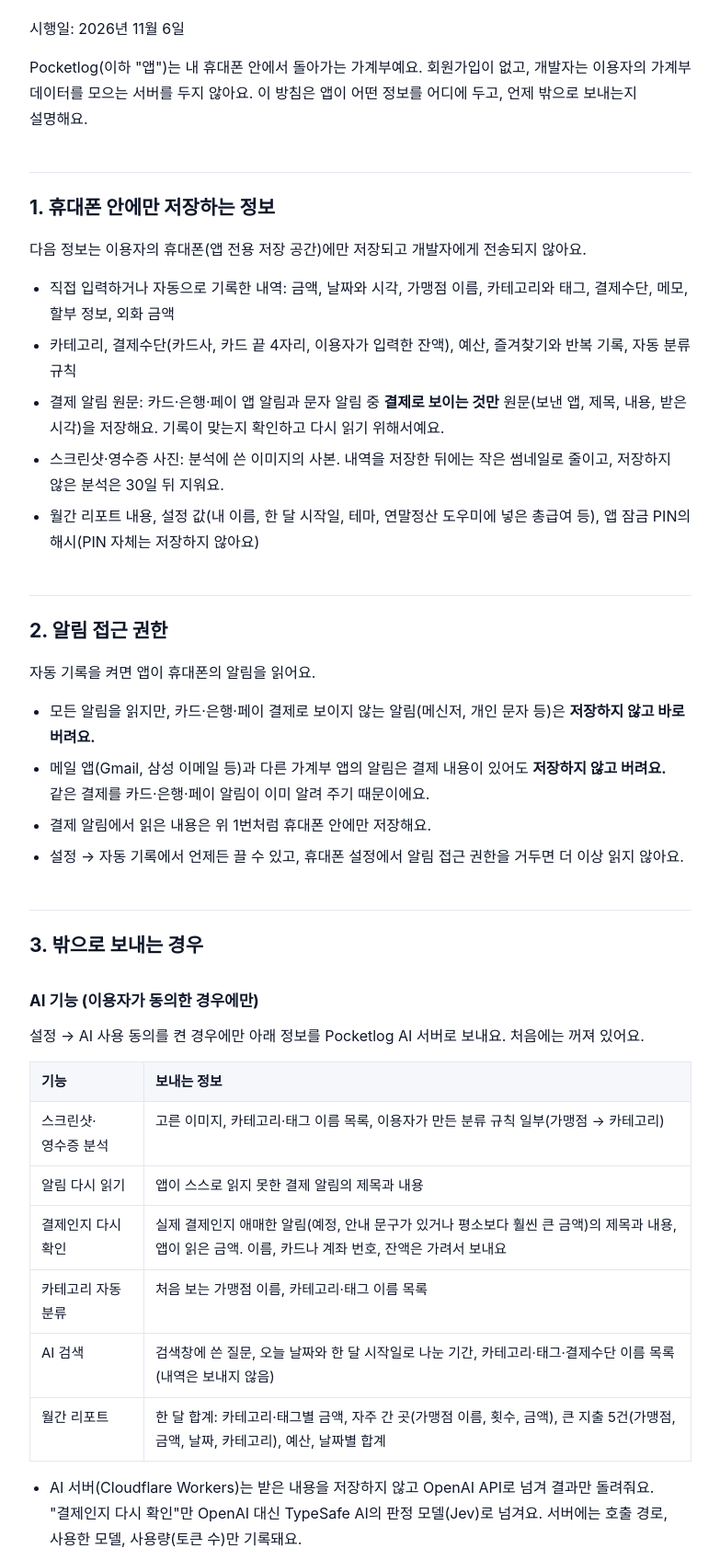
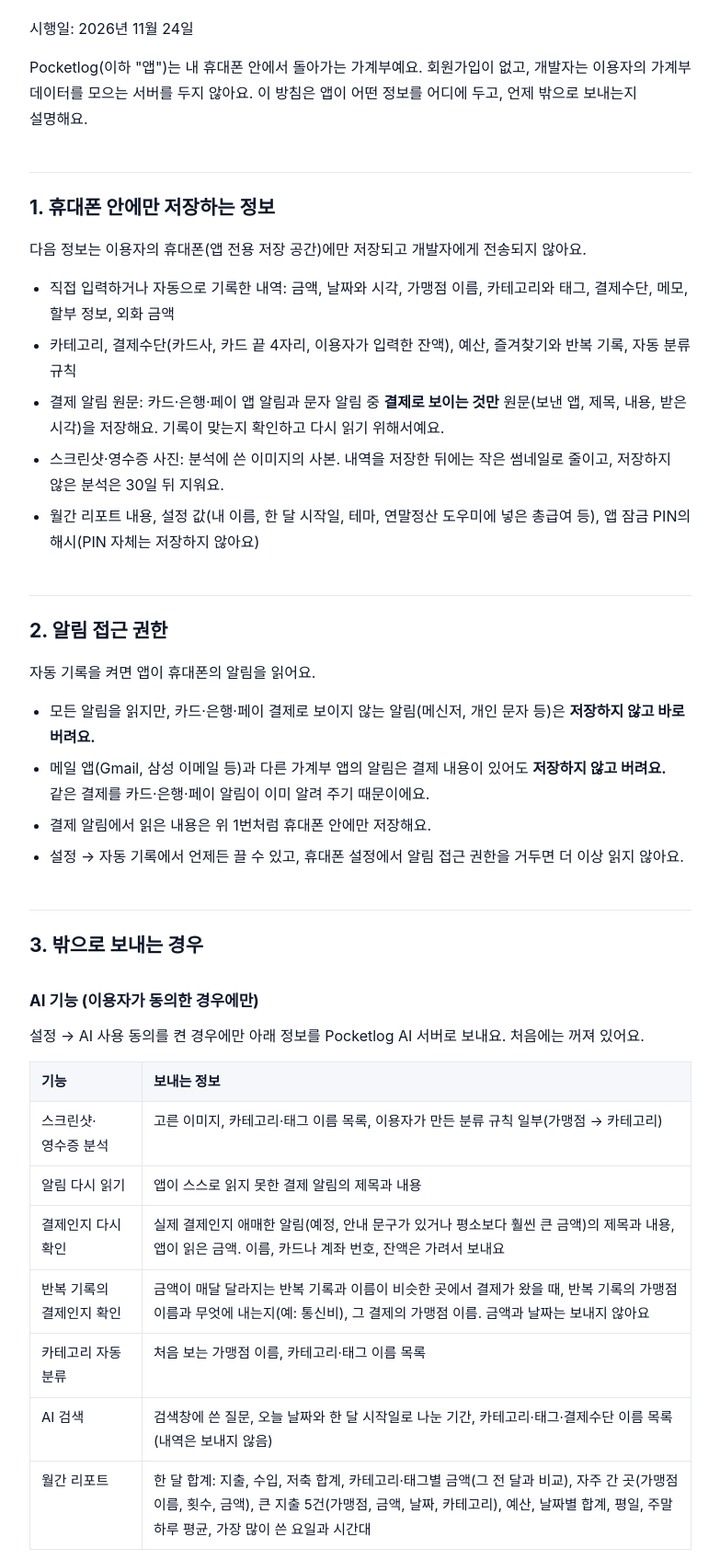
Before and after one commit to full-fish/fullfish-site, a website: page public/privacy/pocketlog/index.html in a window 1280 px wide. Shown: the part 159-1855 px from the top of the page at 92% size, without its empty margins (248-1031 px from the left). Drawn offline with Linux system fonts and the light colour scheme; a web font is replaced by a local one.

Commit message:
docs: Pocketlog 개인정보처리방침을 앱 저장소와 맞추기 (시행일 2026-11-24)
반복 기록의 결제인지 확인(TypeSafe), 월간 리포트가 보내는 것, 드라이브 백업 남기는 것

Co-Authored-By: Claude Opus 5.5 <noreply@anthropic.com>

```diff
--- a/public/privacy/pocketlog/index.html
+++ b/public/privacy/pocketlog/index.html
@@ -13,7 +13,7 @@
     <header class="legal-header"><a href="/">FULLFISH</a></header>
     <main class="legal">
       <h1>Pocketlog 개인정보처리방침</h1>
-      <p>시행일: 2026년 11월 6일</p>
+      <p>시행일: 2026년 11월 24일</p>
       <p>Pocketlog(이하 &quot;앱&quot;)는 내 휴대폰 안에서 돌아가는 가계부예요. 회원가입이 없고, 개발자는 이용자의 가계부 데이터를 모으는 서버를 두지 않아요. 이 방침은 앱이 어떤 정보를 어디에 두고, 언제 밖으로 보내는지 설명해요.</p>
       <h2>1. 휴대폰 안에만 저장하는 정보</h2>
       <p>다음 정보는 이용자의 휴대폰(앱 전용 저장 공간)에만 저장되고 개발자에게 전송되지 않아요.</p>
@@ -55,6 +55,10 @@
       <td>실제 결제인지 애매한 알림(예정, 안내 문구가 있거나 평소보다 훨씬 큰 금액)의 제목과 내용, 앱이 읽은 금액. 이름, 카드나 계좌 번호, 잔액은 가려서 보내요</td>
       </tr>
       <tr>
+      <td>반복 기록의 결제인지 확인</td>
+      <td>금액이 매달 달라지는 반복 기록과 이름이 비슷한 곳에서 결제가 왔을 때, 반복 기록의 가맹점 이름과 무엇에 내는지(예: 통신비), 그 결제의 가맹점 이름. 금액과 날짜는 보내지 않아요</td>
+      </tr>
+      <tr>
       <td>카테고리 자동 분류</td>
       <td>처음 보는 가맹점 이름, 카테고리·태그 이름 목록</td>
       </tr>
@@ -64,11 +68,11 @@
       </tr>
       <tr>
       <td>월간 리포트</td>
-      <td>한 달 합계: 카테고리·태그별 금액, 자주 간 곳(가맹점 이름, 횟수, 금액), 큰 지출 5건(가맹점, 금액, 날짜, 카테고리), 예산, 날짜별 합계</td>
+      <td>한 달 합계: 지출, 수입, 저축 합계, 카테고리·태그별 금액(그 전 달과 비교), 자주 간 곳(가맹점 이름, 횟수, 금액), 큰 지출 5건(가맹점, 금액, 날짜, 카테고리), 예산, 날짜별 합계, 평일, 주말 하루 평균, 가장 많이 쓴 요일과 시간대</td>
       </tr>
       </tbody></table></div>
       <ul>
-      <li>AI 서버(Cloudflare Workers)는 받은 내용을 저장하지 않고 OpenAI API로 넘겨 결과만 돌려줘요. &quot;결제인지 다시 확인&quot;만 OpenAI 대신 TypeSafe AI의 판정 모델(Jev)로 넘겨요. 서버에는 호출 경로, 사용한 모델, 사용량(토큰 수)만 기록돼요.</li>
+      <li>AI 서버(Cloudflare Workers)는 받은 내용을 저장하지 않고 OpenAI API로 넘겨 결과만 돌려줘요. &quot;결제인지 다시 확인&quot;과 &quot;반복 기록의 결제인지 확인&quot;만 OpenAI 대신 TypeSafe AI의 판정 모델(Jev)로 넘겨요. 서버에는 호출 경로, 사용한 모델, 사용량(토큰 수)만 기록돼요.</li>
       <li>OpenAI는 API로 받은 데이터를 학습에 쓰지 않고, 악용 감시를 위해 최대 30일 보관한 뒤 지워요(OpenAI API 데이터 정책).</li>
       <li>TypeSafe AI는 API로 받은 데이터를 모델 학습에 쓰지 않고, 서비스 제공에 필요한 동안 보관해요(TypeSafe AI 개인정보처리방침).</li>
       <li>이미지에 주소·이름처럼 보내고 싶지 않은 내용이 있으면 잘라서 보내 주세요.</li>
@@ -121,7 +125,7 @@
       <tr>
       <td>TypeSafe AI, Inc.</td>
       <td>미국</td>
-      <td>애매한 알림이 실제 결제인지 판정</td>
+      <td>애매한 알림이 실제 결제인지, 결제가 반복 기록과 같은 곳인지 판정</td>
       <td>서비스 제공에 필요한 기간 (학습에 쓰지 않음)</td>
       </tr>
       </tbody></table></div>
@@ -174,7 +178,7 @@
       <h2>7. 보관 기간과 삭제</h2>
       <ul>
       <li>휴대폰 안의 데이터는 이용자가 지울 때까지 보관해요. 설정 → 백업 · 복구 → 데이터 초기화, 또는 앱 삭제로 모두 지워져요.</li>
-      <li>Google 드라이브의 백업 파일은 최근 5개만 남고, 오래된 것은 드라이브 휴지통으로 옮겨져 30일 뒤 지워져요. 이용자가 드라이브에서 직접 지울 수도 있어요.</li>
+      <li>Google 드라이브의 백업 파일은 최근 5개와 내역이 가장 많은 백업 하나만 남고, 나머지는 드라이브 휴지통으로 옮겨져 30일 뒤 지워져요. 이용자가 드라이브에서 직접 지울 수도 있어요.</li>
       </ul>
       <h2>8. 아동</h2>
       <p>이 앱은 만 14세 미만 아동을 대상으로 하지 않아요.</p>
```
